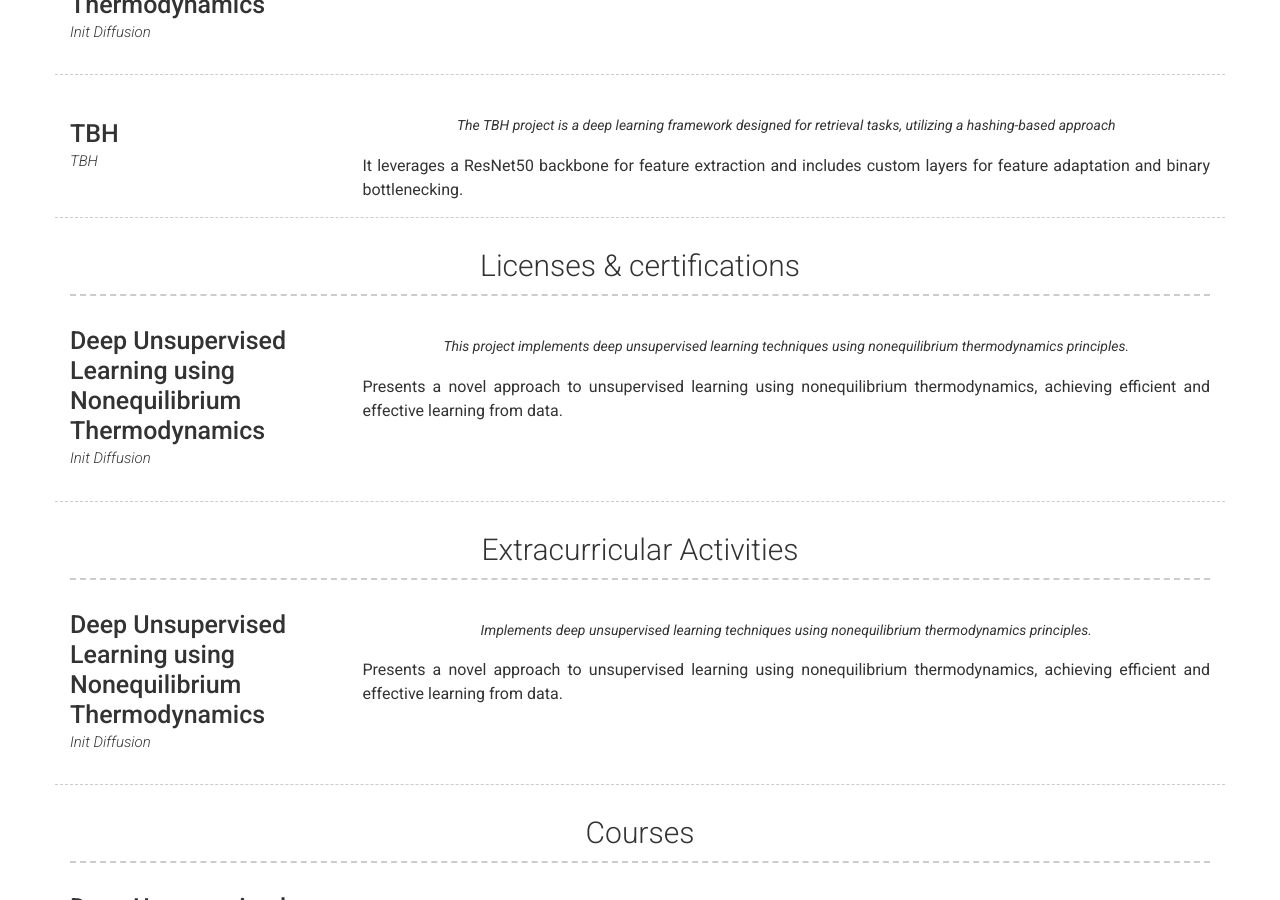
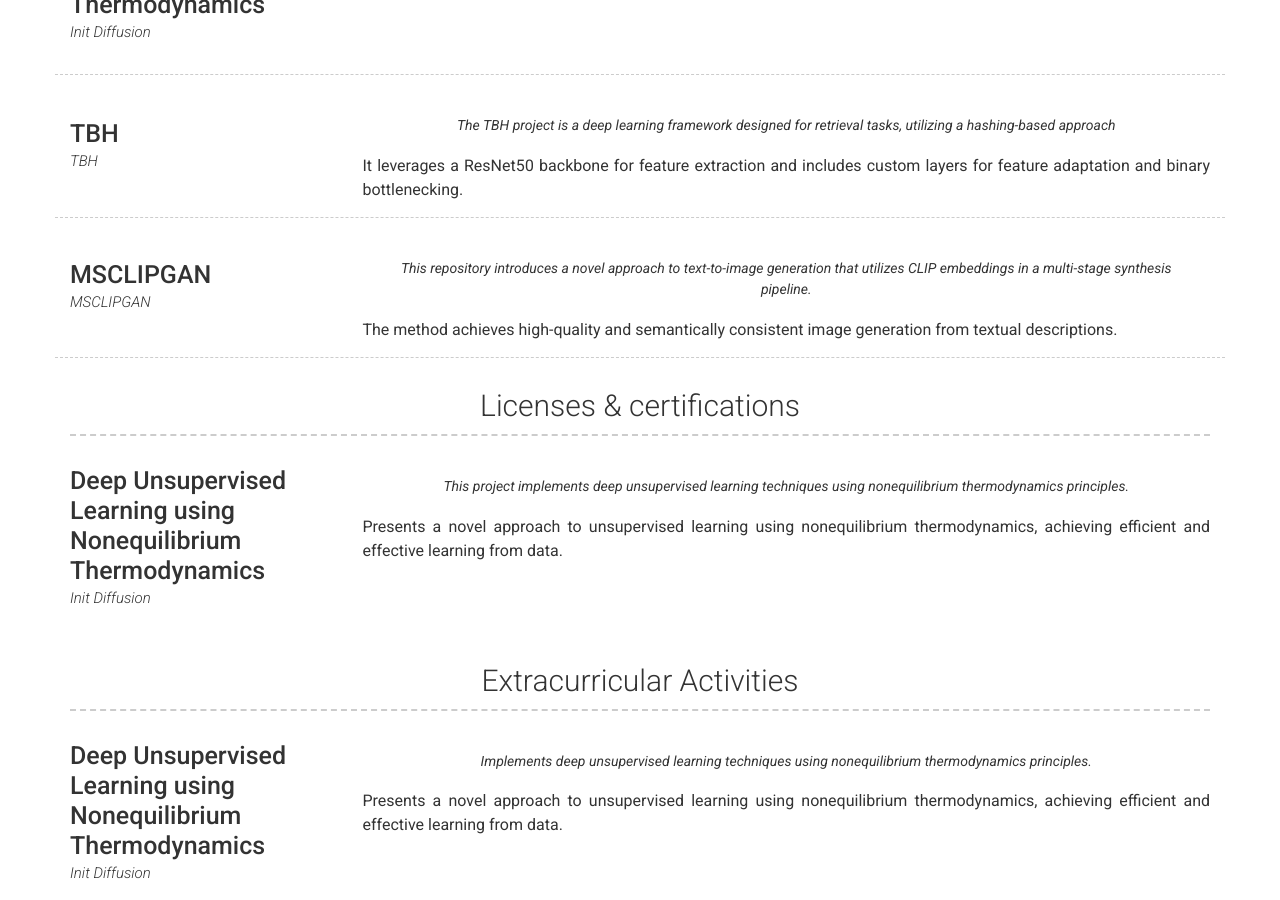
Before and after one commit to youngunghan/yuhan.github.io, a Jekyll site: the page built from index.md, in a window 1280 px wide and 900 px high, scrolled down 2122 px. Built offline with Jekyll 4.4.1, drawn with Linux system fonts in a browser that asks for light colours; nearby versions of some CDN libraries.

Commit message:
add v0.9

```diff
--- a/_config.yml
+++ b/_config.yml
@@ -65,15 +65,15 @@ content:
   - title: Education
     layout: list
     content:
-      - layout: top-left
+      - layout: top-center
         title: SNU (Seoul National University)
         sub_title: Ph.D. Candidate. CSE (Computer Science and Engineering)
         caption: 2019.09 - 2023.08
-      - layout: top-left
+      - layout: top-center
         title: KNUT (舊 韓國鐵道大學)
         sub_title: B.S. CSIE (Computer Science and Information Engineering)
         caption: 2015.03 - 2019.08
-      - layout: top-left
+      - layout: top-center
         title: KNUT (舊 韓國鐵道大學)
         sub_title: B.A. RML (Railroad Management and Logistics)
         caption: 2015.03 - 2019.08
@@ -128,12 +128,21 @@ content:
         description: | # this will include new lines to allow paragraphs
           It leverages a ResNet50 backbone for feature extraction and includes custom layers for feature adaptation and binary bottlenecking.
 
+      - layout: left
+        border: weak  # Value of `weak` will display a weak border below this item. # Any
+                      # other value (or no value) means no border will be displayed
+        title: MSCLIPGAN
+        link: https://github.com/youngunghan/MS-CLIP-GAN-Multi-Stage-Text-to-Image-Generation-with-CLIP-Guided-Synthesis
+        link_text: MSCLIPGAN
+        quote: >
+          This repository introduces a novel approach to text-to-image generation that utilizes CLIP embeddings in a multi-stage synthesis pipeline.
+        description: | # this will include new lines to allow paragraphs
+          The method achieves high-quality and semantically consistent image generation from textual descriptions.
+
   - title: Licenses & certifications # Title for the section
     layout: list # Type of content section (list/text)
     content:
       - layout: left
-        border: weak  # Value of `weak` will display a weak border below this item. # Any
-                      # other value (or no value) means no border will be displayed
         title: Deep Unsupervised Learning using Nonequilibrium Thermodynamics
         link: https://github.com/youngunghan/Deep-Unsupervised-Learning-using-Nonequilibrium-Thermodynamics
         link_text: Init Diffusion
@@ -175,8 +184,6 @@ content:
     layout: list # Type of content section (list/text)
     content:
       - layout: left
-        border: weak  # Value of `weak` will display a weak border below this item. # Any
-                      # other value (or no value) means no border will be displayed
         title: Deep Unsupervised Learning using Nonequilibrium Thermodynamics
         link: https://github.com/youngunghan/Deep-Unsupervised-Learning-using-Nonequilibrium-Thermodynamics
         link_text: Init Diffusion
```
